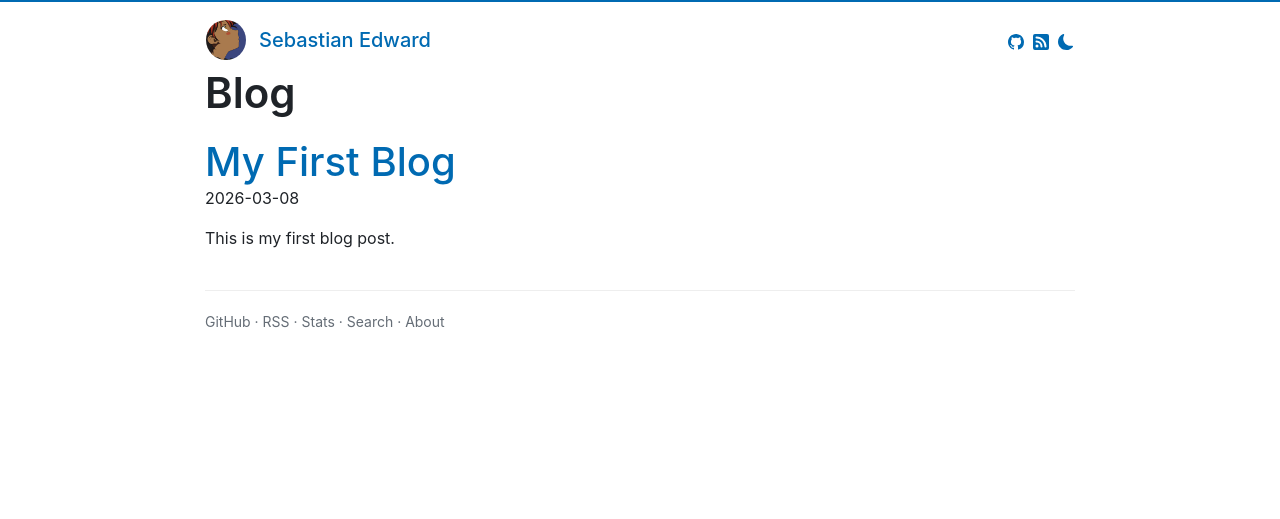
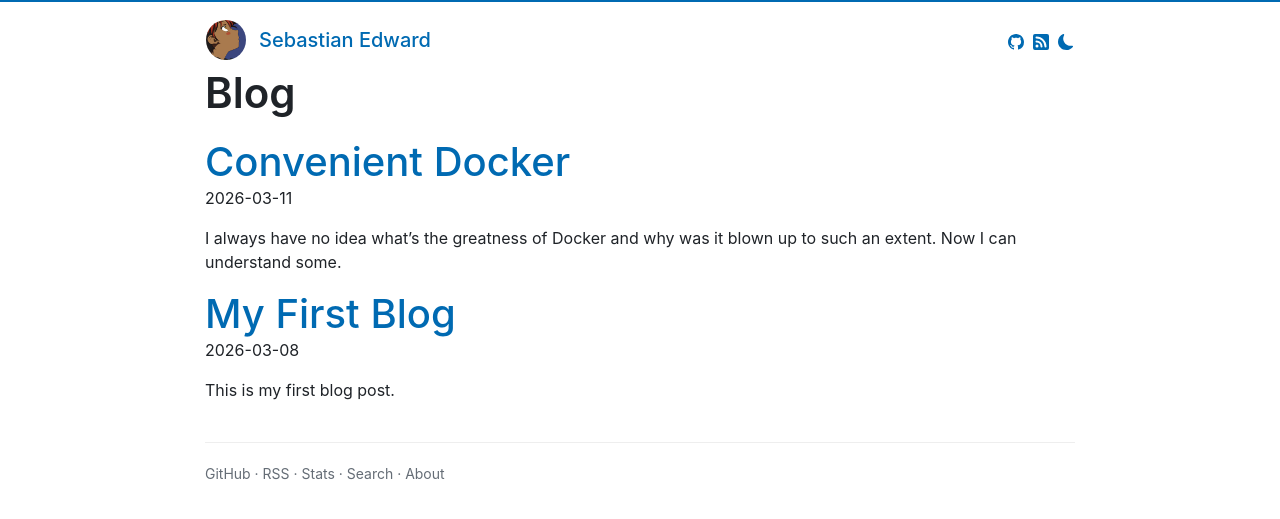
Before and after one commit to sebastian-edward/sebastian-edward.github.io, a Jekyll site: the page built from blog.md, in a window 1280 px wide. Shown: the top 519 px of the page. Built offline with Jekyll 4.4.1, drawn with Linux system fonts in a browser that asks for light colours; comment, search, counter and statistics services are not loaded; some of the changed lines change nothing that is shown.

Commit message:
add new post

```diff
--- /dev/null
+++ b/_posts/2026-03-11-docker.md
@@ -0,0 +1,10 @@
+---
+layout: post
+title: Convenient Docker
+---
+
+I always have no idea what's the greatness of Docker and why was it blown up to such an extent. Now I can understand some.
+
+It begins when I try to run a large project. There are so many services I need to run before I run the main application, or there will be plenty of errors printed when I run the application. But the configuration and processing process are so annoying and prone to errors. Let alone when you want to run many large applications, you will have mountains of tasks.
+
+But when using Docker, all these pain went away. All I need is a configure file to list the services and corresponding versions. Then it's done, just run this docker container. That saved my world. That's the time when I tasted the convenience of Docker.
```
Also changed, not shown: _posts/2026-03-08-first-blog.md (line endings or trailing spaces).
